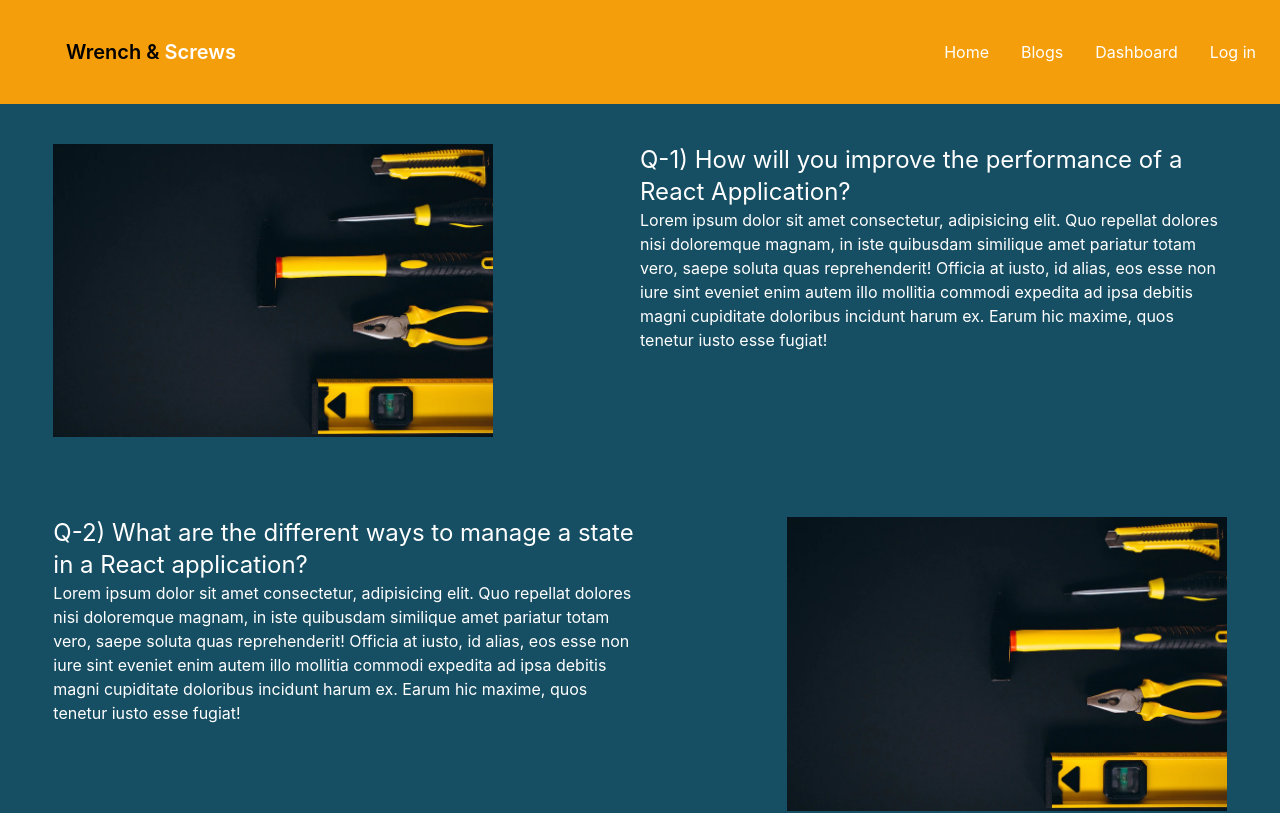
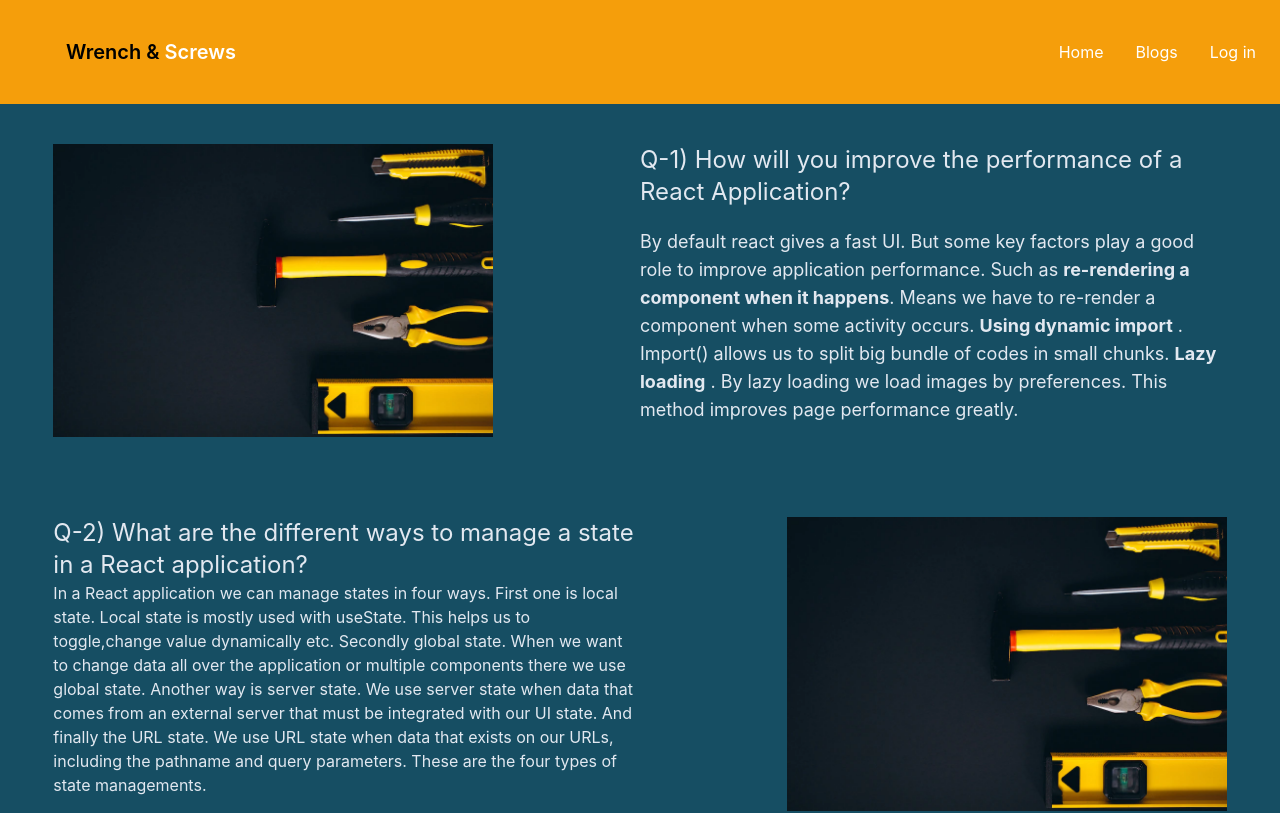
Before and after one commit to MdMehedi-Hasan/manufacturing-client, a React (Create React App) app: page /blogs in a window 1280 px wide. Shown: the top 813 px of the page. Built offline with nearby package versions, Linux system fonts and the light colour scheme; no server answers; some icons are missing.

Commit message:
wrote firsat two blogs

```diff
--- a/src/Components/Admin-dashboard/MakeAdmin.js
+++ b/src/Components/Admin-dashboard/MakeAdmin.js
@@ -2,27 +2,25 @@ import React, { useEffect, useState } from 'react';
 import { toast, ToastContainer } from 'react-toastify';
 import SingleUser from './SingleUser';
 import 'react-toastify/dist/ReactToastify.css';
-import ClipLoader from "react-spinners/ClipLoader";
+// import ClipLoader from "react-spinners/ClipLoader";
 // import auth from '../../firebase.init';
 // import { useAuthState } from 'react-firebase-hooks/auth';
 
 const MakeAdmin = () => {
   // const [user] = useAuthState(auth);
   const [users, setUsers] = useState([])
-  const [reFetch,setReFetch] =useState(false)
-  // const uEmail = user.email
-  // const [adminEmail, setAdminEmail] = useState('')
+  const [reFetch,setReFetch] =useState(true)
   console.log(users);
   useEffect(() => {
     fetch("http://localhost:5000/users", {
       method: 'GET',
       headers: {
-        // email: `${uEmail}`,
         'authorization': `Bearer ${localStorage.getItem('accessToken')}`,
       },
     })
       .then(res => res.json())
-      .then(data => setUsers(data))
+      .then(data => setUsers(data)
+      ,setReFetch(false))
   }, [reFetch])
   const makeAdmin = (email) => {
     fetch('http://localhost:5000/users/admin', {
--- a/src/Components/Blogs/Blogs.js
+++ b/src/Components/Blogs/Blogs.js
@@ -3,10 +3,10 @@ import image from '../../images/banner.png'
 
 const Blogs = () => {
     return (
-        <div className='bg-cyan-900 py-10 text-white'>
+        <div className='bg-cyan-900 py-10 text-slate-200'>
         <div className='grid grid-cols-1 w-11/12 mx-auto gap-20'>
-            <div className='grid lg:grid-cols-2'><img className='lg:w-3/4' src={image} alt="" /><article><h1 className='text-2xl'>Q-1) How will you improve the performance of a React Application?</h1><p>Lorem ipsum dolor sit amet consectetur, adipisicing elit. Quo repellat dolores nisi doloremque magnam, in iste quibusdam similique amet pariatur totam vero, saepe soluta quas reprehenderit! Officia at iusto, id alias, eos esse non iure sint eveniet enim autem illo mollitia commodi expedita ad ipsa debitis magni cupiditate doloribus incidunt harum ex. Earum hic maxime, quos tenetur iusto esse fugiat!</p></article></div>
-            <div className='grid lg:grid-cols-2'><article><h1 className='text-2xl'>Q-2) What are the different ways to manage a state in a React application?</h1><p>Lorem ipsum dolor sit amet consectetur, adipisicing elit. Quo repellat dolores nisi doloremque magnam, in iste quibusdam similique amet pariatur totam vero, saepe soluta quas reprehenderit! Officia at iusto, id alias, eos esse non iure sint eveniet enim autem illo mollitia commodi expedita ad ipsa debitis magni cupiditate doloribus incidunt harum ex. Earum hic maxime, quos tenetur iusto esse fugiat!</p></article><div className='flex justify-end'><img className='lg:w-3/4' src={image} alt="" /></div></div>
+            <div className='grid lg:grid-cols-2'><img className='lg:w-3/4' src={image} alt="" /><article><h1 className='text-2xl'>Q-1) How will you improve the performance of a React Application?</h1><p className='mt-5 text-lg'>By default react gives a fast UI. But some key factors play a good role to improve application performance. Such as <b>re-rendering a component when it happens</b>. Means we have to re-render a component when some activity occurs. <b>Using dynamic import</b> . Import() allows us to split big bundle of codes in small chunks. <b>Lazy loading</b> . By lazy loading we load images by preferences. This method improves page performance greatly.</p></article></div>
+            <div className='grid lg:grid-cols-2'><article><h1 className='text-2xl'>Q-2) What are the different ways to manage a state in a React application?</h1><p>In a React application we can manage states in four ways. First one is local state. Local state is mostly used with useState. This helps us to toggle,change value dynamically etc. Secondly global state. When we want to change data all over the application or multiple components there we use global state. Another way is server state. We use server state when data that comes from an external server that must be integrated with our UI state. And finally the URL state. We use URL state when data that exists on our URLs, including the pathname and query parameters. These are the four types of state managements.</p></article><div className='flex justify-end'><img className='lg:w-3/4' src={image} alt="" /></div></div>
             <div className='grid lg:grid-cols-2'><img className='lg:w-3/4' src={image} alt="" /><article><h1 className='text-2xl'>Q-3) How does prototypical inheritance work?</h1><p>Lorem ipsum dolor sit amet consectetur, adipisicing elit. Quo repellat dolores nisi doloremque magnam, in iste quibusdam similique amet pariatur totam vero, saepe soluta quas reprehenderit! Officia at iusto, id alias, eos esse non iure sint eveniet enim autem illo mollitia commodi expedita ad ipsa debitis magni cupiditate doloribus incidunt harum ex. Earum hic maxime, quos tenetur iusto esse fugiat!</p></article></div>
             <div className='grid lg:grid-cols-2'><article><h1 className='text-2xl'>Q-4) Why you do not set the state directly in React.</h1><p>Lorem ipsum dolor sit amet consectetur, adipisicing elit. Quo repellat dolores nisi doloremque magnam, in iste quibusdam similique amet pariatur totam vero, saepe soluta quas reprehenderit! Officia at iusto, id alias, eos esse non iure sint eveniet enim autem illo mollitia commodi expedita ad ipsa debitis magni cupiditate doloribus incidunt harum ex. Earum hic maxime, quos tenetur iusto esse fugiat!</p></article><div className='flex justify-end'><img className='lg:w-3/4' src={image} alt="" /></div></div>
             <div className='grid lg:grid-cols-2'><img className='lg:w-3/4' src={image} alt="" /><article><h1 className='text-2xl'>Q-5) You have an array of products. Each product has a name, price, description, etc. How will you implement a search to find products by name?</h1><p>Lorem ipsum dolor sit amet consectetur, adipisicing elit. Quo repellat dolores nisi doloremque magnam, in iste quibusdam similique amet pariatur totam vero, saepe soluta quas reprehenderit! Officia at iusto, id alias, eos esse non iure sint eveniet enim autem illo mollitia commodi expedita ad ipsa debitis magni cupiditate doloribus incidunt harum ex. Earum hic maxime, quos tenetur iusto esse fugiat!</p></article></div>
--- a/src/Components/Dashboard/MyOrders.js
+++ b/src/Components/Dashboard/MyOrders.js
@@ -2,7 +2,6 @@ import React, { useEffect, useState } from 'react';
 
 const MyOrders = () => {
     const [product, setProduct] = useState([])
-    console.log(product);
     useEffect(() => {
         fetch('http://localhost:5000/purchase')
             .then(res => res.json())
@@ -14,7 +13,7 @@ const MyOrders = () => {
                 <figure><img className='lg:w-24' src={p.productImage} alt="Album" /></figure>
                 <div className="card-body">
                     <h2 className="card-title">{p.productName}</h2>
-                    <p>{p.details}</p><div class="badge">Paid</div>
+                    <p>{p.details}</p><div className="badge">Paid</div>
                     <div className="card-actions justify-end items-center">
                         <button className="btn bg-red">Cancel</button>
                     </div>
--- a/src/Components/Home/HomeUtilities/Navbar.js
+++ b/src/Components/Home/HomeUtilities/Navbar.js
@@ -6,7 +6,7 @@ import { Link } from 'react-router-dom';
 import auth from '../../../firebase.init';
 
 const Navbar = () => {
-  const [user, loading, error] = useAuthState(auth);
+  const [user] = useAuthState(auth);
   const [users, setUsers] = useState([])
   useEffect(() => {
     fetch("http://localhost:5000/user", {
@@ -16,8 +16,9 @@ const Navbar = () => {
       },
     })
       .then(res => res.json())
-      .then(data => setUsers(data))
-  }, [])
+      .then(data =>setUsers(data)
+      )
+  }, [user])
   return (
     <div className='py-5 bg-amber-500 text-white'>
       <div className="navbar justify-between">
@@ -29,9 +30,9 @@ const Navbar = () => {
             <ul tabIndex="0" className=" menu menu-compact dropdown-content mt-3 p-2 shadow bg-base-100 rounded-box w-52 text-black">
               <li><Link to="/">Home</Link></li>
               <li><Link to="/blogs">Blogs</Link></li>
-              {!users?.role && <div className='flex items-center'><li><Link to="/dashboard">Dashboard</Link></li>
+              {(user && !users?.role) && <div className='flex items-center'><li><Link to="/dashboard">Dashboard</Link></li>
                 <label htmlFor="my-drawer-2" className="btn btn-primary drawer-button lg:hidden bg-white text-black border-0 w-1">&gt;</label></div>}
-              {users?.role && <div className='flex items-center'><li><Link to="/admin">Admin</Link></li>
+              {(user && users?.role) && <div className='flex items-center'><li><Link to="/admin">Admin</Link></li>
                 <label htmlFor="admin-drawer" className="btn btn-primary drawer-button lg:hidden bg-white text-black border-0 w-1">&gt;</label></div>}
               {!user && <li> <Link to="/login">Log in</Link></li>}
             </ul>
@@ -43,8 +44,9 @@ const Navbar = () => {
           <ul className="menu menu-horizontal p-0">
             <li><Link to="/">Home</Link></li>
             <li><Link to="/blogs">Blogs</Link></li>
-            {!users?.role && <li><Link to="/dashboard">Dashboard</Link></li>}
-            {users?.role && <li><Link to="/admin">Admin</Link></li>}
+            {(user && !users?.role) && <li><Link to="/dashboard">Dashboard</Link></li>}
+            {(user && users?.role) && <li><Link to="/admin">Admin</Link></li>}
+
             {!user && <li> <Link to="/login">Log in</Link></li>}
           </ul>
         </div>
--- a/src/hooks/useToken.js
+++ b/src/hooks/useToken.js
@@ -13,7 +13,7 @@ const useToken = user => {
     })
         .then(response => response.json())
         .then(data => {
-            console.log('Success:', data);
+            // console.log('Success:', data);
             const accessToken = data.token
             localStorage.setItem('accessToken',accessToken)
             setToken(accessToken)
```
